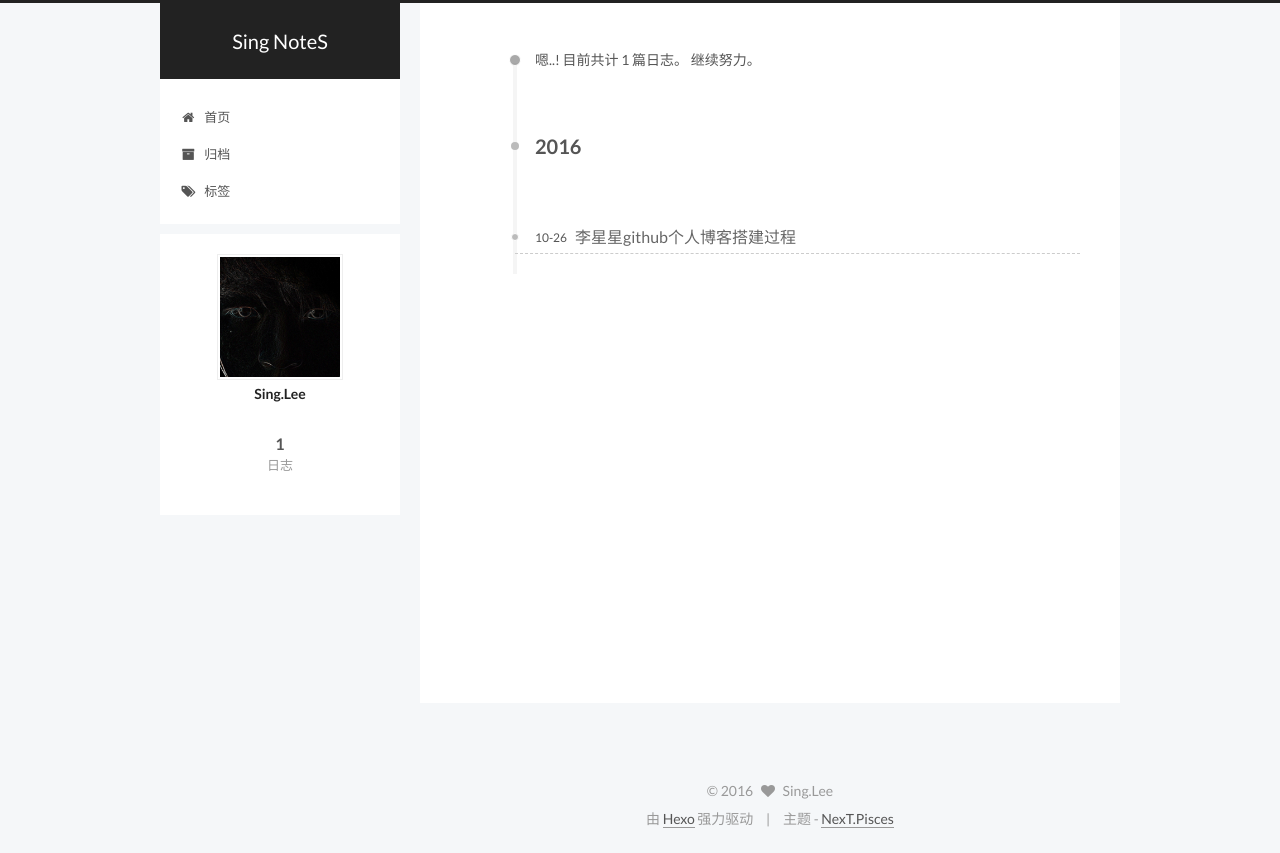
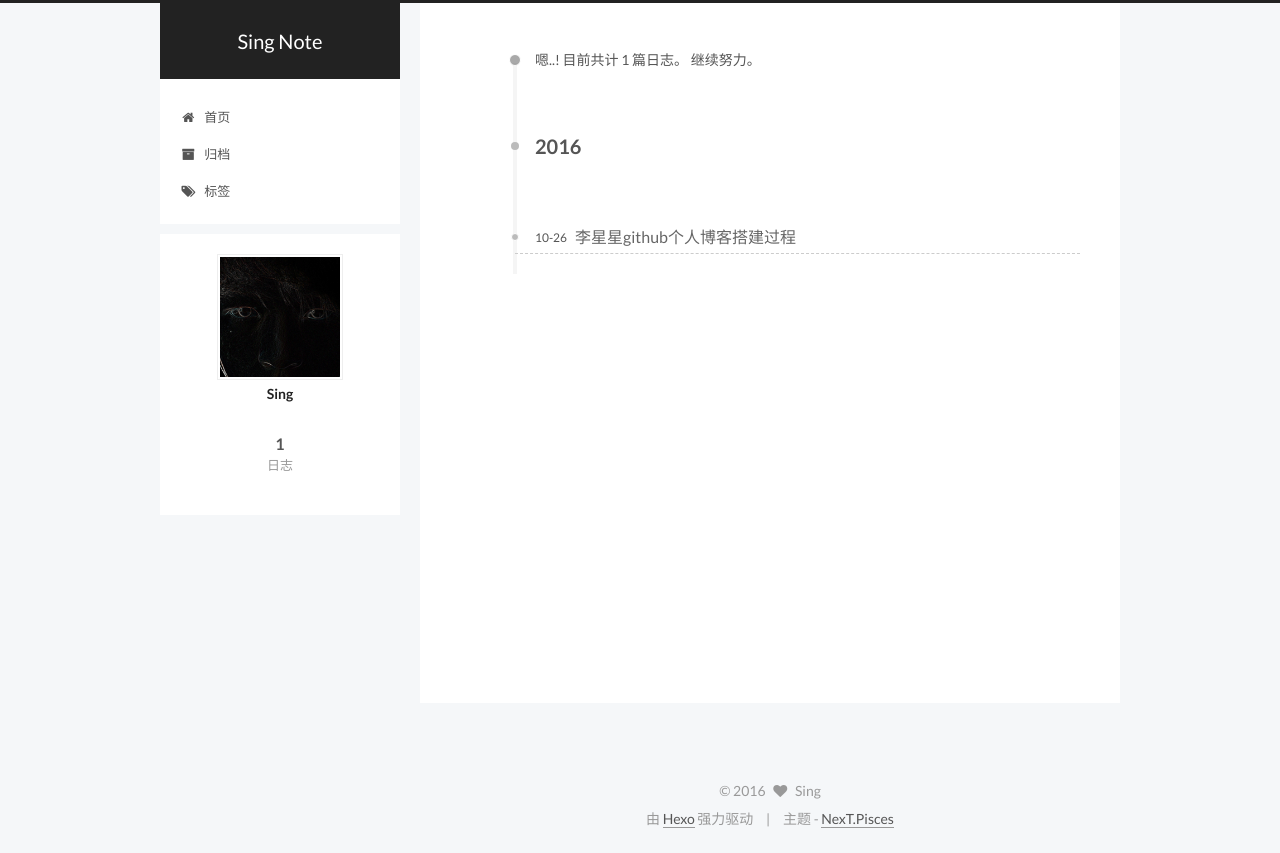
Before and after one commit to daohehu/daohehu.github.io, a plain HTML site: page archives/2016/10/index.html in a window 1280 px wide. Drawn offline with Linux system fonts and the light colour scheme.

Commit message:
Site updated: 2016-10-27 10:30:41

```diff
--- a/archives/2016/10/index.html
+++ b/archives/2016/10/index.html
@@ -85,11 +85,11 @@
 
 
 <meta property="og:type" content="website">
-<meta property="og:title" content="Sing NoteS">
+<meta property="og:title" content="Sing Note">
 <meta property="og:url" content="http://yoursite.com/archives/2016/10/index.html">
-<meta property="og:site_name" content="Sing NoteS">
+<meta property="og:site_name" content="Sing Note">
 <meta name="twitter:card" content="summary">
-<meta name="twitter:title" content="Sing NoteS">
+<meta name="twitter:title" content="Sing Note">
 
 
 
@@ -107,7 +107,7 @@
   };
 </script>
 
-  <title> 归档 | Sing NoteS </title>
+  <title> 归档 | Sing Note </title>
 </head>
 
 <body itemscope itemtype="http://schema.org/WebPage" lang="zh-Hans">
@@ -138,7 +138,7 @@
   <div class="custom-logo-site-title">
     <a href="/"  class="brand" rel="start">
       <span class="logo-line-before"><i></i></span>
-      <span class="site-title">Sing NoteS</span>
+      <span class="site-title">Sing Note</span>
       <span class="logo-line-after"><i></i></span>
     </a>
   </div>
@@ -297,8 +297,8 @@
         <div class="site-author motion-element" itemprop="author" itemscope itemtype="http://schema.org/Person">
           <img class="site-author-image" itemprop="image"
                src="/images/avatar.gif"
-               alt="Sing.Lee" />
-          <p class="site-author-name" itemprop="name">Sing.Lee</p>
+               alt="Sing" />
+          <p class="site-author-name" itemprop="name">Sing</p>
           <p class="site-description motion-element" itemprop="description"></p>
         </div>
         <nav class="site-state motion-element">
@@ -348,7 +348,7 @@
   <span class="with-love">
     <i class="fa fa-heart"></i>
   </span>
-  <span class="author" itemprop="copyrightHolder">Sing.Lee</span>
+  <span class="author" itemprop="copyrightHolder">Sing</span>
 </div>
 
 <div class="powered-by">
```
Also changed, not shown: 2016/10/26/my-github/index.html (+6 -6 lines), archives/2016/index.html (+8 -8 lines), archives/index.html (+8 -8 lines), index.html (+8 -8 lines).
